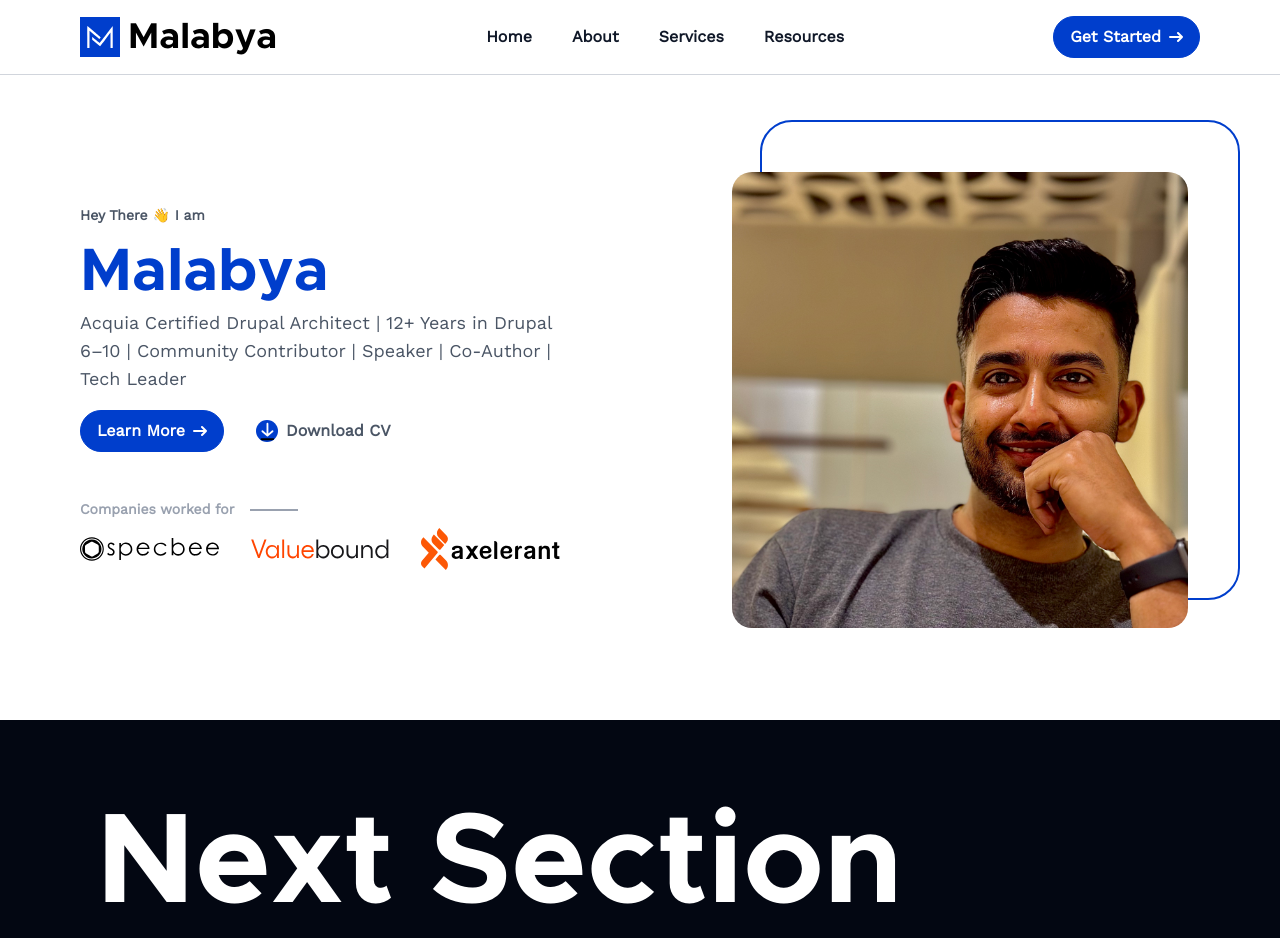
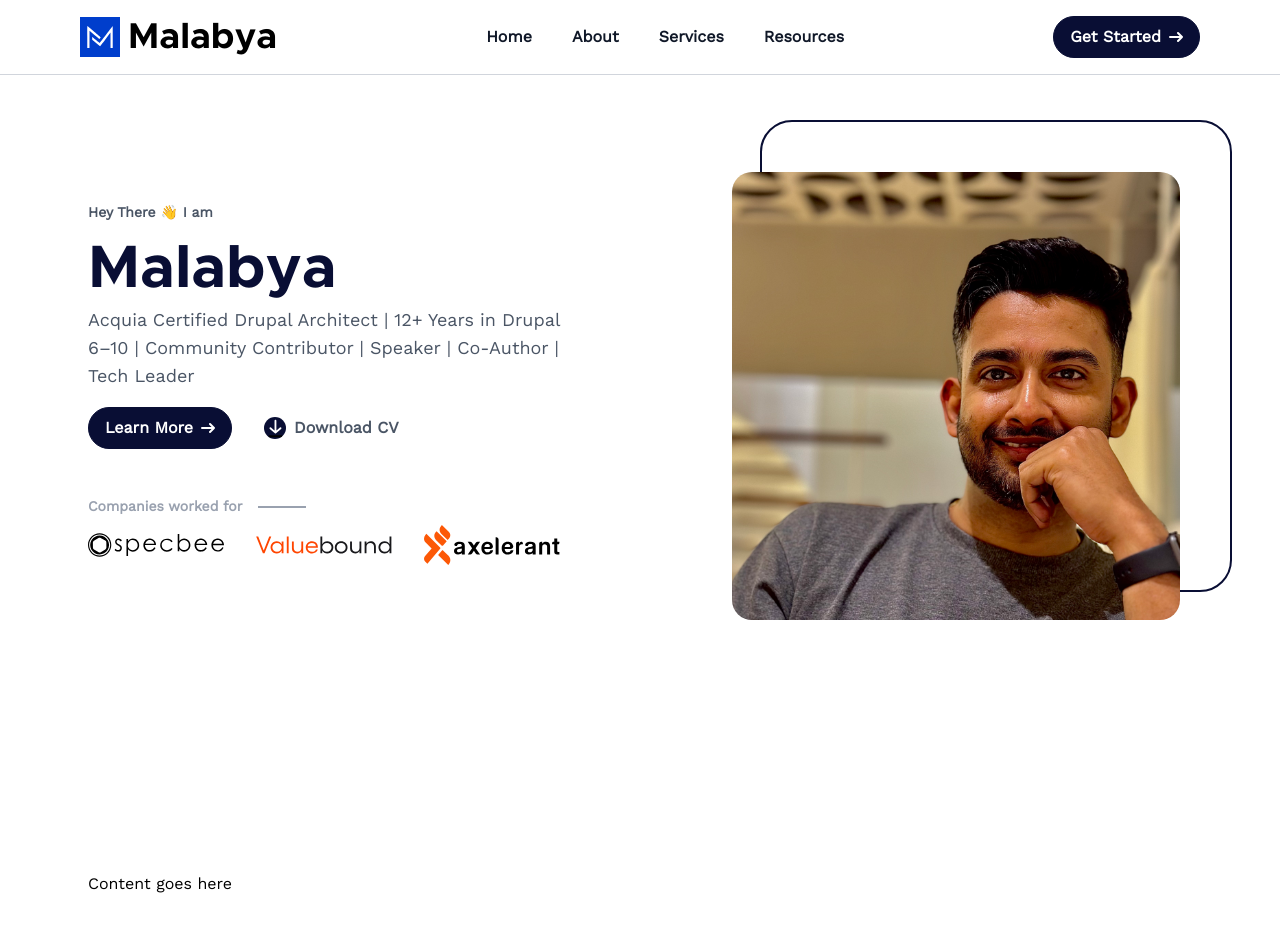
Before and after one commit to malabya/portfolio-mockup, a Next.js app: page / in a window 1280 px wide. Shown: the top 938 px of the page. Built offline with nearby package versions, Linux system fonts and the light colour scheme.

Commit message:
Build container and 2 col layout.

```diff
--- a/src/app/globals.css
+++ b/src/app/globals.css
@@ -3,7 +3,7 @@
 :root {
   --background: #ffffff;
   --foreground: #171717;
-  --primary: #003ecc;
+  --primary: #090e34;
 }
 
 @theme inline {
--- a/src/app/page.tsx
+++ b/src/app/page.tsx
@@ -1,16 +1,15 @@
+import Container from "@/components/Container";
 import HomepageBanner from "@/components/HomepageBanner";
 
 export default function Home() {
   return (
     <main className="site-content pt-25 sm:pt-40">
-      <section className="container max-w-6xl mx-auto px-4">
+      <Container bgColor="bg-white" spacingBottomClass="pb-20 md:pb-40">
         <HomepageBanner />
-      </section>
-      <section className="bg-gray-950 p-20 my-20">
-        <div className="container max-w-6xl mx-auto px-4">
-          <h2 className="font-metro text-white text-9xl">Next Section goes here</h2>
-        </div>
-      </section>
+      </Container>
+      <Container bgColor="bg-white" spacingTopClass="pt-10 md:pt-20" spacingBottomClass="pb-20 md:pb-40">
+        Content goes here
+      </Container>
     </main>
   );
 }
--- /dev/null
+++ b/src/components/Container.tsx
@@ -0,0 +1,21 @@
+import clsx from "clsx";
+
+type ContainerProps = {
+  children: React.ReactNode,
+  bgColor?: 'bg-white' | 'bg-gray-100' | 'bg-primary',
+  spacingTopClass?: 'pt-10 md:pt-20' | 'pt-20 md:pt-40' | 'pt-30 md:pt-60',
+  spacingBottomClass?: 'pb-10 md:pb-20' | 'pb-20 md:pb-40' | 'pb-30 md:pb-60',
+  additionalClasses?: string,
+}
+
+export default function Container({ children, bgColor = 'bg-white', spacingTopClass, spacingBottomClass, additionalClasses }: ContainerProps) {
+  const baseClasses = 'w-full relative z-100';
+  return (
+    <section className={clsx(baseClasses, bgColor, spacingTopClass, spacingBottomClass, additionalClasses)}>
+      <div className="container max-w-6xl mx-auto px-6">
+
+        {children}
+      </div>
+    </section>
+  )
+}
--- a/src/components/HomepageBanner.tsx
+++ b/src/components/HomepageBanner.tsx
@@ -1,10 +1,12 @@
 import DownloadIcon from "@/assets/download.svg"
 import Cta from "./Cta";
+import TwoColumnLayout from "./TwoColumnLayout";
 
 export default function HomepageBanner() {
   return (
-    <div className="banner flex flex-col md:flex-row md:items-center md:gap-20 ">
-      <div className="banner__left flex-1 lg:pe-20">
+    <TwoColumnLayout
+      childrenLeftCol={
+        <>
           <div className="text-sm text-gray-600 font-semibold mb-4">Hey There 👋 I am</div>
           <h1 className="font-metro font-bold text-4xl md:text-6xl text-primary mb-2">
             Malabya
@@ -33,12 +35,13 @@ export default function HomepageBanner() {
               </div>
             </div>
           </div>
+        </>
+      }
+      childrenRightCol={
+        <div className="relative after:content-[''] after:absolute after:w-full after:h-full after:border-2 after:border-primary after:left-10 after:bottom-10 after:rounded-4xl after:-z-10 before:content-[''] before:absolute before:w-[100] before:h-[100] before:-bottom-2 before:-left-2 before:-z-10 before:bg-[url('/images/dots.svg')] before:bg-no-repeat before:bg-center">
+          <img src="/images/headshot.jpg" alt="headshot" className="rounded-4xl p-3" />
         </div>
-      <div className="banner__left flex-1 relative mt-10 md:mt-0">
-        <div className="relative after:content-[''] after:absolute after:w-full after:h-full after:border-2 after:border-primary after:left-10 after:bottom-10 after:rounded-4xl after:-z-10 before:content-[''] before:absolute before:w-[100] before:h-[100] before:-bottom-2 before:-left-2 before:-z-10 before:bg-[url('/images/dots.svg')] before:bg-no-repeat before:bg-center">
-          <img src="/images/headshot.jpg" alt="headshot" className="rounded-4xl p-3"/>
-        </div>
-      </div>
-    </div>
+      }
+    />
   );
 }
--- /dev/null
+++ b/src/components/TwoColumnLayout.tsx
@@ -0,0 +1,17 @@
+type LayoutProps = {
+  childrenLeftCol: React.ReactNode,
+  childrenRightCol: React.ReactNode,
+}
+
+export default function TwoColumnLayout({ childrenLeftCol, childrenRightCol } : LayoutProps) {
+  return (
+    <div className="layout-2-cols flex flex-col md:flex-row md:items-center md:gap-20 ">
+      <div className="layout-col-1 flex-1 lg:pe-20">
+        {childrenLeftCol}
+      </div>
+      <div className="layout-col-2 flex-1 relative mt-10 md:mt-0">
+        {childrenRightCol}
+      </div>
+    </div>
+  );
+}
```
Lines whose indentation alone changed are shown as unchanged.
